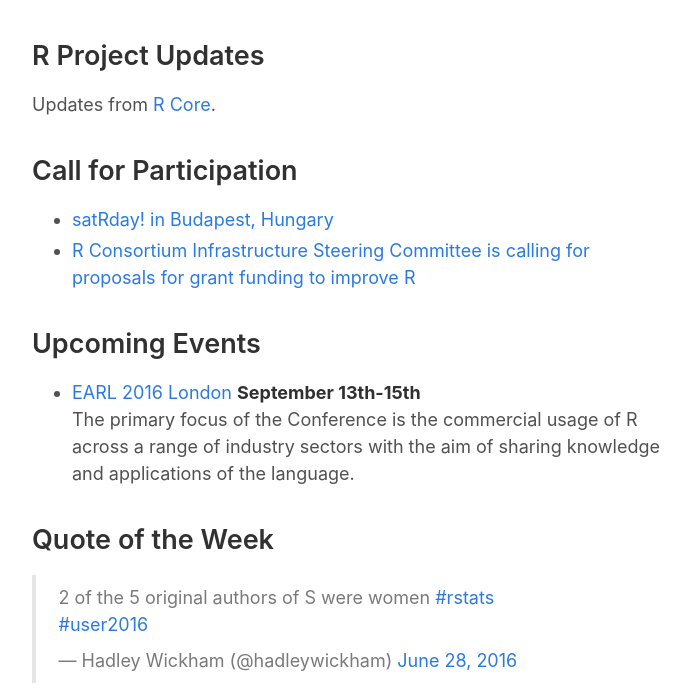
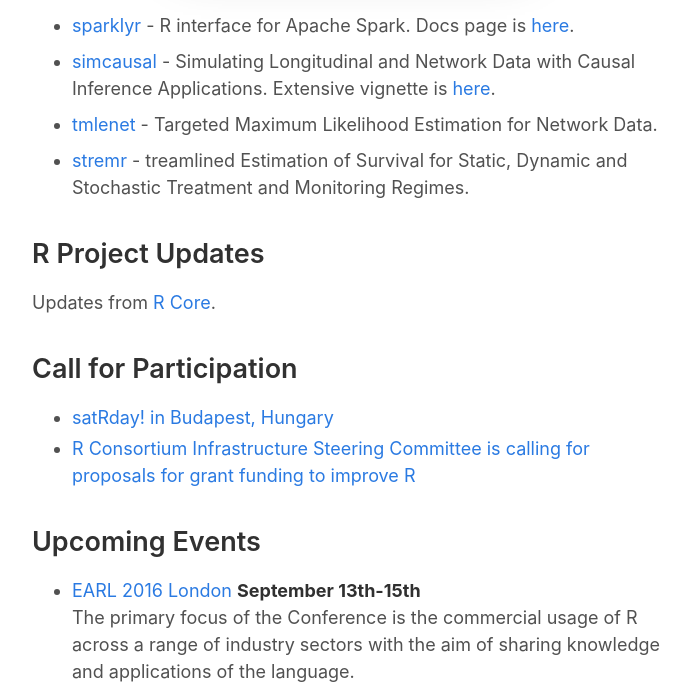
Before and after one commit to rweekly/rweekly.org, a Jekyll site: the page built from draft.md, in a window 1280 px wide and 900 px high, scrolled down 4993 px, cut to the strip 209-900 px from the top of the window. Shown: the whole strip, without its empty margins (293-983 px from the left). Built offline with Jekyll 4.4.1, drawn with Linux system fonts in a browser that asks for light colours; comment, search, counter and statistics services are not loaded; some of the changed text lies outside the part shown.

Commit message:
Update draft.md

```diff
--- a/draft.md
+++ b/draft.md
@@ -69,6 +69,8 @@
 + [Crosstalk Demo by Joe Cheng](https://github.com/jcheng5/crosstalk-demo)
 
 + [Deep learning in R using MXNet](http://www.slideshare.net/ssuserdf77c1/mxnet-talk-user2016)
+
++ [Causal inference in social network data](https://github.com/osofr/useR2016_networks)
 
 #### Tutorials
 
@@ -160,6 +162,12 @@
 
 + [sparklyr](https://github.com/rstudio/sparklyr) - R interface for Apache Spark. Docs page is [here](http://spark.rstudio.com/).
 
++ [simcausal](https://github.com/osofr/simcausal) - Simulating Longitudinal and Network Data with Causal Inference Applications. Extensive vignette is [here](https://cran.r-project.org/web/packages/simcausal/vignettes/simcausal_vignette.pdf).
+
++ [tmlenet](https://github.com/osofr/tmlenet) - Targeted Maximum Likelihood Estimation for Network Data.
+
++ [stremr](https://github.com/osofr/stremr) - treamlined Estimation of Survival for Static, Dynamic and Stochastic Treatment and Monitoring Regimes.
+
 ## R Project Updates
 
 Updates from [R Core](http://developer.r-project.org/blosxom.cgi/R-devel/NEWS).
```
